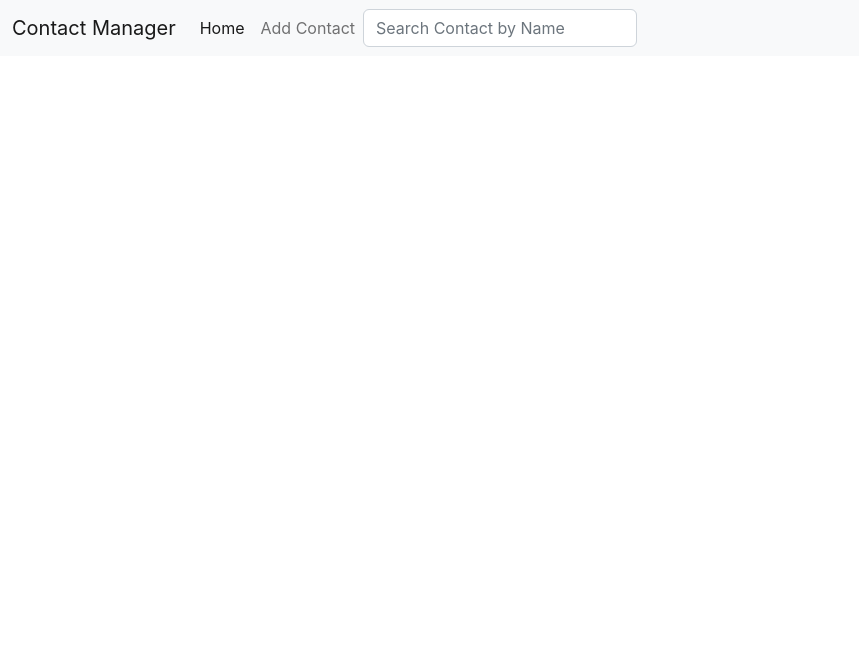
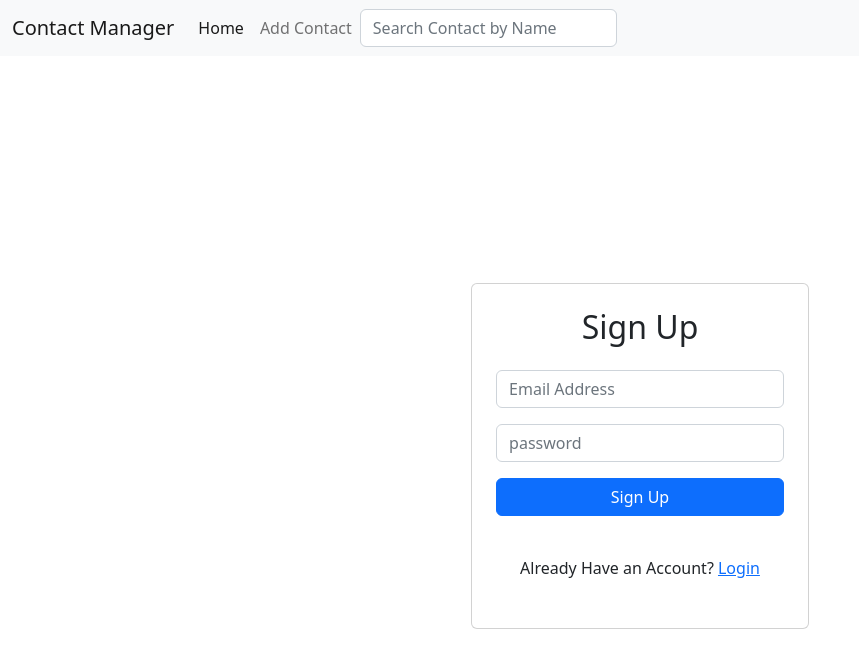
Before and after one commit to Rickey07/contact-manager, a React (Create React App) app: page /signup in a window 1280 px wide. Shown: the top 668 px of the page, without its empty margins (0-859 px from the left). Built offline with nearby package versions, Linux system fonts and the light colour scheme; no server answers.

Commit message:
Firebase Added in the accoun

```diff
--- a/package.json
+++ b/package.json
@@ -7,8 +7,12 @@
     "@testing-library/react": "^13.4.0",
     "@testing-library/user-event": "^13.5.0",
     "axios": "^0.27.2",
+    "bootstrap": "^5.2.1",
+    "firebase": "^9.10.0",
     "react": "^18.2.0",
+    "react-bootstrap": "^2.5.0",
     "react-dom": "^18.2.0",
+    "react-google-button": "^0.7.2",
     "react-router": "^6.4.1",
     "react-router-bootstrap": "^0.26.2",
     "react-router-dom": "^6.4.1",
--- a/src/App.js
+++ b/src/App.js
@@ -6,9 +6,10 @@ import Addcontact from './Components/Addcontact';
 import Contactlist from './Components/Contactlist';
 import Contactdetail from './Components/Contactdetail';
 import Contactedit from './Components/Contactedit';
-
-
-
+import Signup from './Components/Signup';
+import Login from './Components/Login';
+import 'bootstrap/dist/css/bootstrap.css'
+import { UserAuthContextProvider } from './Contexts/AuthContext';
 
 function App() {
   const [contactDetailsRecieved,setContactDetails] = useState(JSON.parse(localStorage.getItem('contactDetailsRecieved'))===null?[]:JSON.parse(localStorage.getItem('contactDetailsRecieved')));
@@ -42,12 +43,16 @@ function App() {
   return (
     <>
     <Navbar getText = {getText}/>
+    <UserAuthContextProvider>
       <Routes>
         <Route path='/' element={<div> <Contactlist contactDetailsRecieved = {contactDetailsRecieved} idHandler={idHandler} searchedTxt={searchedTxt}/></div>}/>
         <Route path='/addContact' element={<Addcontact getContactList = {getContactList} contactDetailsRecieved = {contactDetailsRecieved} />}/>
         <Route path='/contact/:id' element={<Contactdetail/>}/>
         <Route path='/contact/edit/:id' element={<Contactedit/>}/>
+        <Route path='/login' element={<Login/>}/>
+        <Route path='/signup' element={<Signup/>}/>
       </Routes>
+    </UserAuthContextProvider>
     </>
   );
 }
--- /dev/null
+++ b/src/Components/Login.js
@@ -0,0 +1,56 @@
+import React from 'react'
+import {Card ,Container, Form , Button, Alert } from 'react-bootstrap'
+import { Link , useNavigate } from 'react-router-dom'
+import GoogleButton from 'react-google-button'
+import { useUserAuth } from '../Contexts/AuthContext'
+import { useState } from 'react'
+
+export default function Login() {
+    const [email,setEmail] = useState("");
+    const [password,setPassword] = useState("");
+    const [error,setError] = useState("");
+    const {logIn} = useUserAuth();
+    const navigate = useNavigate();
+
+    const submitHandler = async (e) => {
+        e.preventDefault();
+        setError("")
+        try {
+            await logIn(email,password);
+            navigate('/')
+        } catch (err) {
+            setError(err.message);
+        }
+    }
+  return (
+    <>
+    <Container className='d-flex justify-content-center align-items-center' style={{minHeight:"100vh"}}>
+        <Card className='p-4' style={{maxWidth:"400px"}}>
+            <div className='text-center mb-3'><h2>Login Now</h2></div>
+            {error && <Alert variant='danger'>{error}</Alert>}
+            <Form onSubmit={submitHandler}>
+                <Form.Group>
+                    <Form.Control type='email' className='mb-3' placeholder='Email Address' onChange={(e) => setEmail(e.target.value)}></Form.Control>
+                </Form.Group>
+                <Form.Group>
+                    <Form.Control type='password' className='mb-3' placeholder='password' onChange={(e) => setPassword(e.target.value)}></Form.Control>
+                </Form.Group>
+                <div className='d-grid gap-2'>
+                     <Button variant='primary' type='submit'>
+                        Login
+                     </Button>
+                </div>
+            </Form>
+            <div className='p-4 box mt-3 text-center'>
+                   Didn't Register Yet ? <Link to='/signup'>Register Now</Link>
+            </div>
+            <hr></hr>
+            <Card className='d-flex align-items-center justify-content-center p-2'>
+                <GoogleButton className='text-center'>
+                </GoogleButton>
+            </Card>
+        </Card>
+    </Container>
+    </>
+  )
+}
--- /dev/null
+++ b/src/Components/Signup.js
@@ -0,0 +1,51 @@
+import { async } from '@firebase/util';
+import React, { useState } from 'react'
+import { Alert, Button, Card , Container , Form} from 'react-bootstrap'
+import {Link} from 'react-router-dom';
+import { useUserAuth } from '../Contexts/AuthContext';
+import { useNavigate } from 'react-router-dom';
+
+export default function Signup() {
+    const [email,setEmail] = useState("");
+    const [password,setPassword] = useState("");
+    const [error,setError] = useState("");
+    const {signUp} = useUserAuth();
+    const navigate = useNavigate();
+
+    const submitHandler = async (e) => {
+        e.preventDefault();
+        setError("")
+        try {
+            await signUp(email,password);
+            navigate('/login')
+        } catch (err) {
+            setError(err.message);
+        }
+    }
+  return (
+    <>
+    <Container className='d-flex justify-content-center align-items-center' style={{minHeight:"100vh"}}>
+        <Card className='p-4' style={{maxWidth:"400px"}}>
+            {error && <Alert variant='danger'>{error}</Alert>}
+            <div className='text-center mb-3'><h2>Sign Up</h2></div>
+            <Form onSubmit={submitHandler}>
+                <Form.Group>
+                    <Form.Control type='email' className='mb-3' placeholder='Email Address' onChange={(e)=> setEmail(e.target.value)}></Form.Control>
+                </Form.Group>
+                <Form.Group>
+                    <Form.Control type='password' className='mb-3' placeholder='password' onChange={(e)=> setPassword(e.target.value)}></Form.Control>
+                </Form.Group>
+                <div className='d-grid gap-2'>
+                     <Button variant='primary' type='submit'>
+                        Sign Up
+                     </Button>
+                </div>
+            </Form>
+            <div className='p-4 box mt-3 text-center'>
+                    Already Have an Account? <Link to='/login'>Login</Link>
+            </div>
+        </Card>
+    </Container>
+    </>
+  )
+}
--- /dev/null
+++ b/src/Contexts/AuthContext.js
@@ -0,0 +1,45 @@
+import {createContext, useContext, useEffect, useState} from 'react';
+import React from 'react';
+import {
+    createUserWithEmailAndPassword,
+    signInWithEmailAndPassword,
+    signOut,
+    onAuthStateChanged
+} from 'firebase/auth';
+import {auth} from '../firebase'
+
+const userAuthContext = createContext();
+
+export function UserAuthContextProvider ({children}) {
+
+    const [user,setUser] = useState("");
+
+    function signUp (email,password) {
+        return createUserWithEmailAndPassword(auth,email,password);
+    }
+
+    function logIn (email,password) {
+        return signInWithEmailAndPassword(auth,email,password);
+    }
+
+    useEffect(() => {
+       const unsubscribe = onAuthStateChanged(auth, (currentUser) => {
+            setUser(currentUser)
+        });
+        return () => {
+            unsubscribe();
+        }
+    },[])
+
+    return (
+        <>
+            <userAuthContext.Provider value={{user,signUp , logIn}}>
+                {children}
+            </userAuthContext.Provider>
+        </>
+    )
+}
+
+export function  useUserAuth () {
+    return useContext(userAuthContext);
+}
--- /dev/null
+++ b/src/firebase.js
@@ -0,0 +1,14 @@
+import { initializeApp } from "firebase/app";
+import {getAuth} from 'firebase/auth';
+
+const app = initializeApp({
+  apiKey: process.env.REACT_APP_FIREBASE_API_KEY,
+  authDomain: process.env.REACT_APP_FIREBASE_AUTHDOMAIN,
+  projectId: process.env.REACT_APP_FIREBASE_PROJECTID,
+  storageBucket: process.env.REACT_APP_STORAGE_BUCKET,
+  messagingSenderId: process.env.REACT_APP_MESSAGING_SENDER_ID,
+  appId: process.env.REACT_APP_APP_ID
+})
+
+export const auth = getAuth(app)
+export default app;
```
Also changed, not shown: 1 other file (tests, documents, lock files or other folders).
